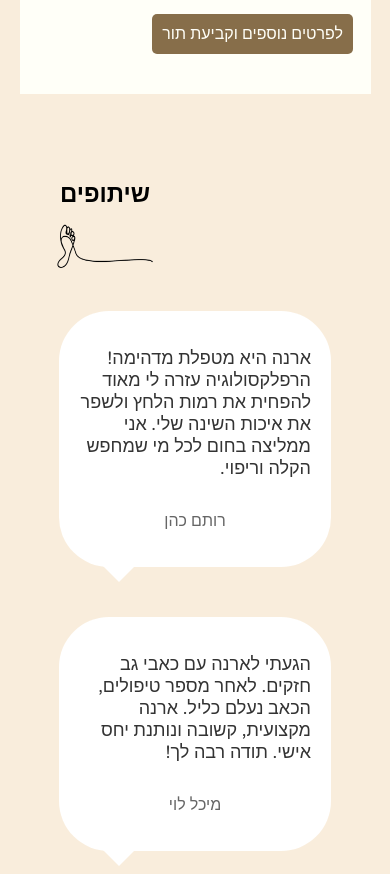
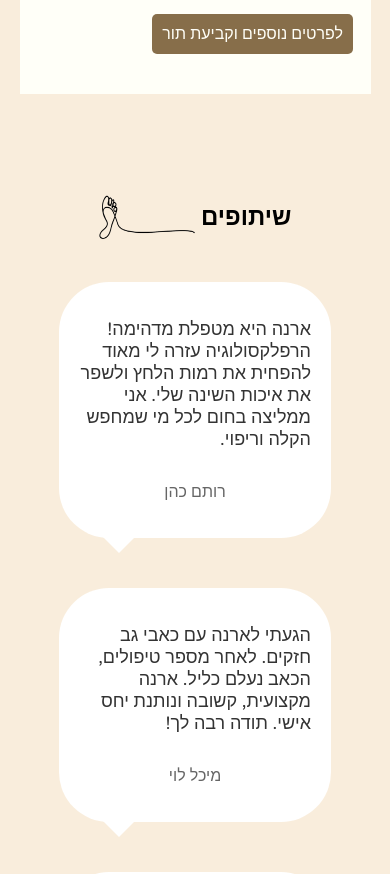
Before and after one commit to gefenbar/orna-reflexology, a React (Create React App) app: page / in a window 390 px wide. Shown: the part 1500-2374 px from the top of the page. Built offline with nearby package versions, Linux system fonts and the light colour scheme.

Commit message:
multiple design changes

```diff
--- a/src/App.css
+++ b/src/App.css
@@ -672,6 +672,9 @@ section {
     left: 0 !important;
     top: 15px !important;
   }
+  .testimonials-section h2{
+  margin-right:0px;
+  }
   .treatments-section h2,
   .contact-section h2 {
     margin-right: 0px !important;
```
